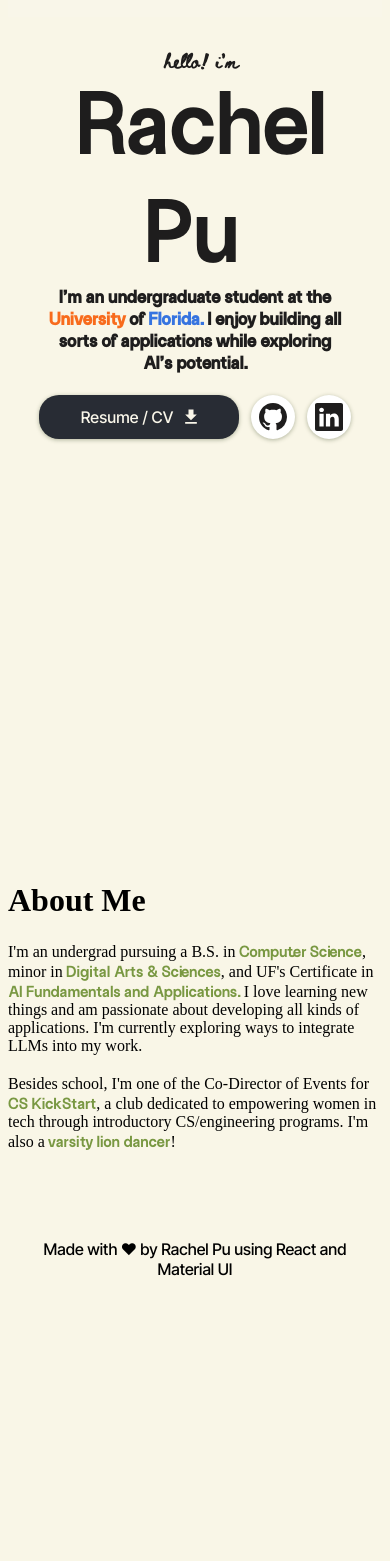
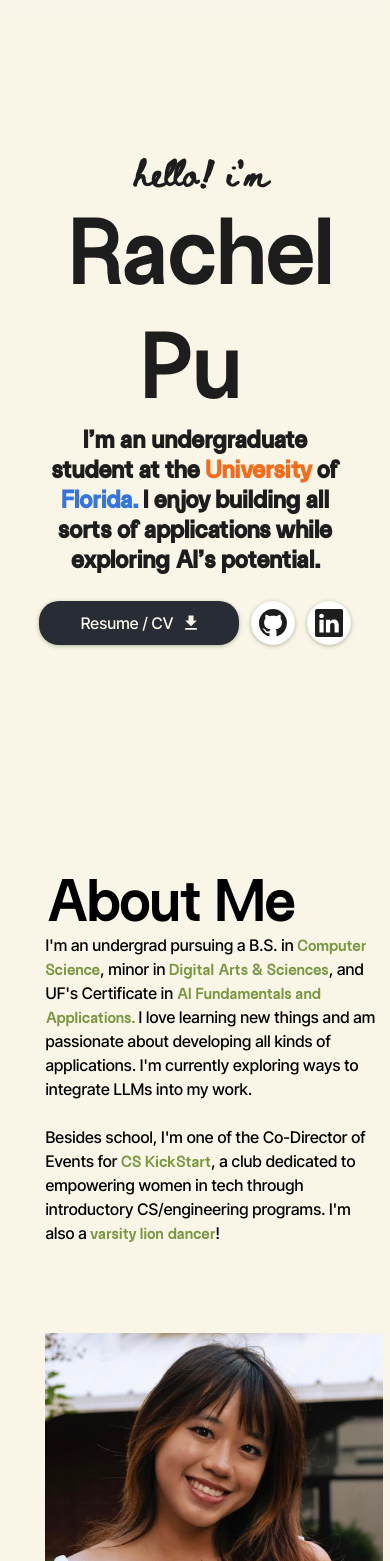
Before and after one commit to rachel-pu/rachel-pu-portfolio, a React (Create React App) app: page /#/ in a window 390 px wide. Shown: the part 47-1608 px from the top of the page. Before the commit the page ends 1380 px from the top, so only its background shows below. Built offline with nearby package versions, Linux system fonts and the light colour scheme.

Commit message:
about section adjusted

```diff
--- a/src/css/About.css
+++ b/src/css/About.css
@@ -0,0 +1,45 @@
+.about-me{
+    height: 100vh;
+    font-variant-ligatures: no-common-ligatures;
+}
+
+.about-me-description{
+    font-size: 1.45rem;
+}
+
+.rachel-image{
+    width: 58vh;
+}
+
+/* when screen size changes, these are the changes*/
+@media (max-width: 1400px) {
+    .about-me-description{
+        font-size: 1.35rem;
+    }
+}
+
+@media (max-width: 1200px) {
+    .about-me-description{
+        font-size: 1.25rem;
+    }
+    .rachel-image{
+        width: 50vh;
+
+    }
+}
+
+@media (max-width: 992px) {
+    .about-me-description{
+        font-size: 1.2rem;
+    }
+}
+
+@media (max-width: 768px) {
+
+}
+
+@media (max-width: 576px) {
+    .rachel-image{
+        width: 40vh;
+    }
+}
--- a/src/css/Header.css
+++ b/src/css/Header.css
@@ -52,7 +52,8 @@
 
 @media (max-width: 1200px) {
     .home-main-header h1 {
-        font-size: 28px;
+        font-size: 27px;
+        margin-top: 8%;
     }
     .Typewriter {
         font-size: 180px !important;
@@ -64,42 +65,42 @@
 }
 
 @media (max-width: 992px) {
-    .home-main-header h1 {
-        font-size: 24px;
+    .home-main-header h1{
+        margin-top: 12%;
     }
     .Typewriter {
         font-size: 150px !important;
     }
     .short-description-home{
-        font-size: 25px;
-        width: 65%;
+        font-size: 27px;
+        width: 70%;
     }
 }
 
 @media (max-width: 768px) {
-    .home-main-header h1 {
-        font-size: 20px;
+    .home-main-header h1{
+        margin-top: 20%;
     }
     .Typewriter {
         font-size: 120px !important;
         padding: 2.5% 0 0 2.5%;
     }
     .short-description-home{
-        font-size: 20px;
-        width: 70%;
+        font-size: 27px;
+        width: 77%;
     }
 }
 
 @media (max-width: 576px) {
-    .home-main-header h1 {
-        font-size: 15px;
+    .home-main-header h1{
+        margin-top: 30%;
     }
     .Typewriter {
-        font-size: 90px !important;
+        font-size: 95px !important;
         padding: 3.5% 0 0 3.5%;
     }
     .short-description-home{
-        font-size: 18px;
+        font-size: 25px;
         width: 80%;
     }
 }
--- a/src/pages/About.js
+++ b/src/pages/About.js
@@ -1,15 +1,23 @@
+import '../css/About.css';
 import React from 'react';
-import {Grid} from "@mui/material";
+import {Grid, Typography, useMediaQuery, Box} from "@mui/material";
 
 function About(){
+
+    const isHalfScreen = useMediaQuery('(max-width:992px)');
+
     return (
         <div className="about-page" id="about">
-            <Grid container spacing={1}>
-
+            <Grid container
+                  spacing={5}
+                  direction={isHalfScreen ? 'column' : 'row'}
+                  sx={{paddingLeft: '10%', paddingRight: '10%'}}>
                 {/* about me description*/}
-                <Grid item>
-                    <h1>About Me</h1>
-                    <p> I'm an undergrad pursuing a B.S. in
+                <Grid item xs >
+                    {/* header */}
+                    <Typography variant="h2" sx={{fontFamily:'Liga-Sans-Bold'}}>About Me</Typography>
+                    {/* description */}
+                    <Typography className = "about-me-description" sx={{fontFamily: 'InterTight-Medium', lineHeight:'1.5'}}> I'm an undergrad pursuing a B.S. in
                         <span style={{color: "#799842", fontFamily:"Liga-Sans-Bold"}}> Computer Science</span>, minor in
                         <span style={{color: "#799842", fontFamily:"Liga-Sans-Bold"}}> Digital Arts & Sciences</span>, and UF's Certificate in
                         <span style={{color: "#799842", fontFamily:"Liga-Sans-Bold"}}> AI Fundamentals and Applications. </span>
@@ -24,12 +32,14 @@ function About(){
                         <span style={{color: "#799842", fontFamily:"Liga-Sans-Bold"}}> varsity lion dancer</span>!
                         <br/>
                         <br/>
-                    </p>
+                    </Typography>
                 </Grid>
+
                 {/* about me image*/}
-                <Grid item>
-
-                </Grid>
+                <Grid item xs>
+                    <Box display="flex" justifyContent="center" alignItems="center" height="100%">
+                        <img className="rachel-image" src='/files/unnamed.jpg' />
+                    </Box>                </Grid>
             </Grid>
         </div>
     );
--- a/src/pages/Header.js
+++ b/src/pages/Header.js
@@ -41,12 +41,12 @@ function Header(){
                     <MenuIcon />
                 </IconButton>
                 <Menu anchorEl={anchorNav} open={Boolean(anchorNav)} onClose={closeMenu}>
-                    <MenuItem onClick={closeMenu} component={HashLink} to='#home'>Home</MenuItem>
-                    <MenuItem onClick={closeMenu} component={HashLink} to='#about'>About</MenuItem>
-                    <MenuItem onClick={closeMenu} component={HashLink} to='#experience'>Experience</MenuItem>
-                    <MenuItem onClick={closeMenu} component={HashLink} to='#projects'>Projects</MenuItem>
-                    <MenuItem onClick={closeMenu} component={HashLink} to='#extracurriculars'>Extracurriculars</MenuItem>
-                    <MenuItem onClick={closeMenu} component={HashLink} to='#contact'>Contact</MenuItem>
+                    <MenuItem onClick={closeMenu} component={HashLink} to='#home' sx={{ fontFamily: 'InterTight-Medium', textTransform: 'none' }}>Home</MenuItem>
+                    <MenuItem onClick={closeMenu} component={HashLink} to='#about' sx={{ fontFamily: 'InterTight-Medium', textTransform: 'none' }}>About</MenuItem>
+                    <MenuItem onClick={closeMenu} component={HashLink} to='#experience' sx={{ fontFamily: 'InterTight-Medium', textTransform: 'none' }}>Experience</MenuItem>
+                    <MenuItem onClick={closeMenu} component={HashLink} to='#projects' sx={{ fontFamily: 'InterTight-Medium', textTransform: 'none' }}>Projects</MenuItem>
+                    <MenuItem onClick={closeMenu} component={HashLink} to='#extracurriculars' sx={{ fontFamily: 'InterTight-Medium', textTransform: 'none' }}>Extracurriculars</MenuItem>
+                    <MenuItem onClick={closeMenu} component={HashLink} to='#contact' sx={{ fontFamily: 'InterTight-Medium', textTransform: 'none' }}>Contact</MenuItem>
                 </Menu>
 
                     <IconButton size = 'large' edge='start' color='inherit' aria-label='logo' sx={{display:{xs:'flex', md:'none'}}}>
@@ -122,6 +122,7 @@ function Header(){
                     color: 'inherit',
                     fontSize: '175%',
                     boxShadow: '0px 1px 4px rgba(51, 68, 31, 0.37)',
+                    transition: "transform 0.25s ease-in-out, background-color 0.25s ease-in-out",
                     '&:hover': {
                         backgroundColor: "#e78c5b",
                         transform: "scale(1.05)"
@@ -139,6 +140,7 @@ function Header(){
                     color: 'inherit',
                     fontSize: '175%',
                     boxShadow: '0px 1px 4px rgba(51, 68, 31, 0.37)',
+                    transition: "transform 0.25s ease-in-out, background-color 0.25s ease-in-out",
                     '&:hover': {
                         backgroundColor: "#658ae7",
                         transform: "scale(1.05)"
```
Also changed, not shown: public/files/unnamed.jpg (added).
